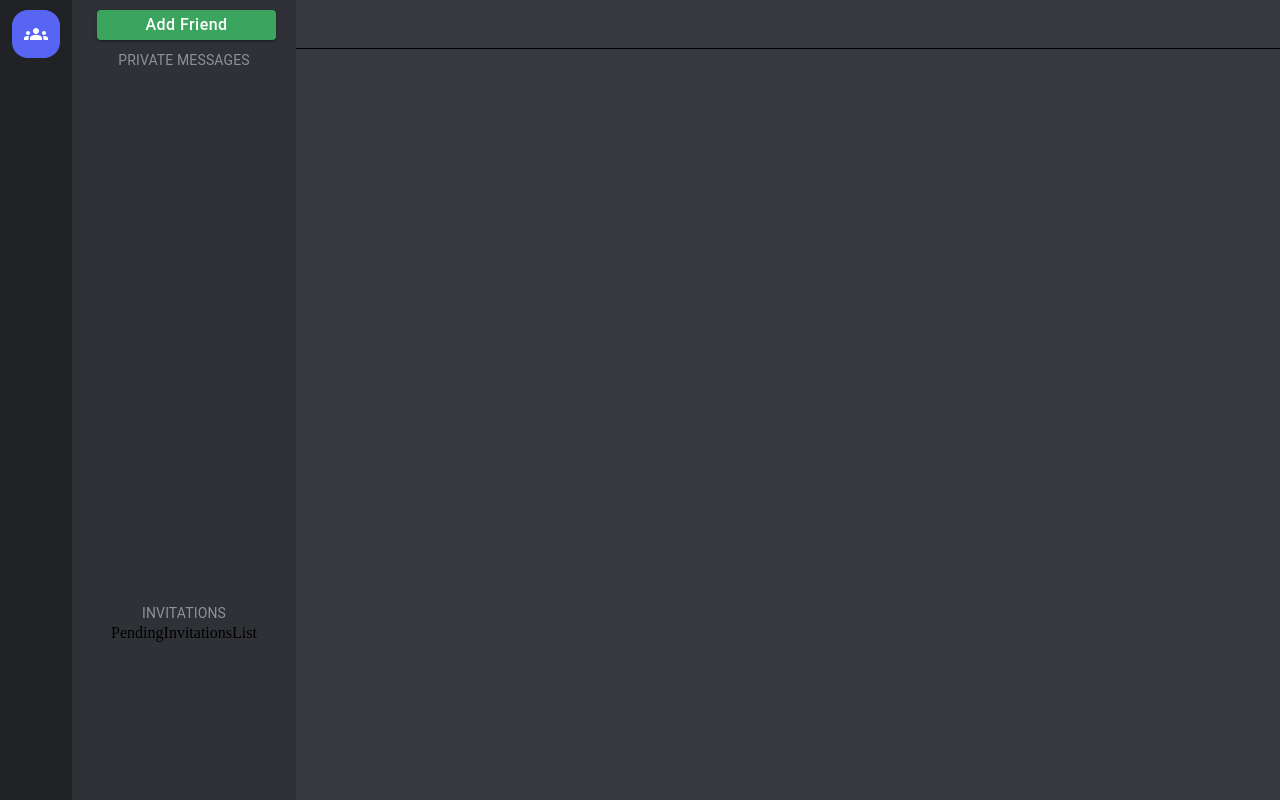
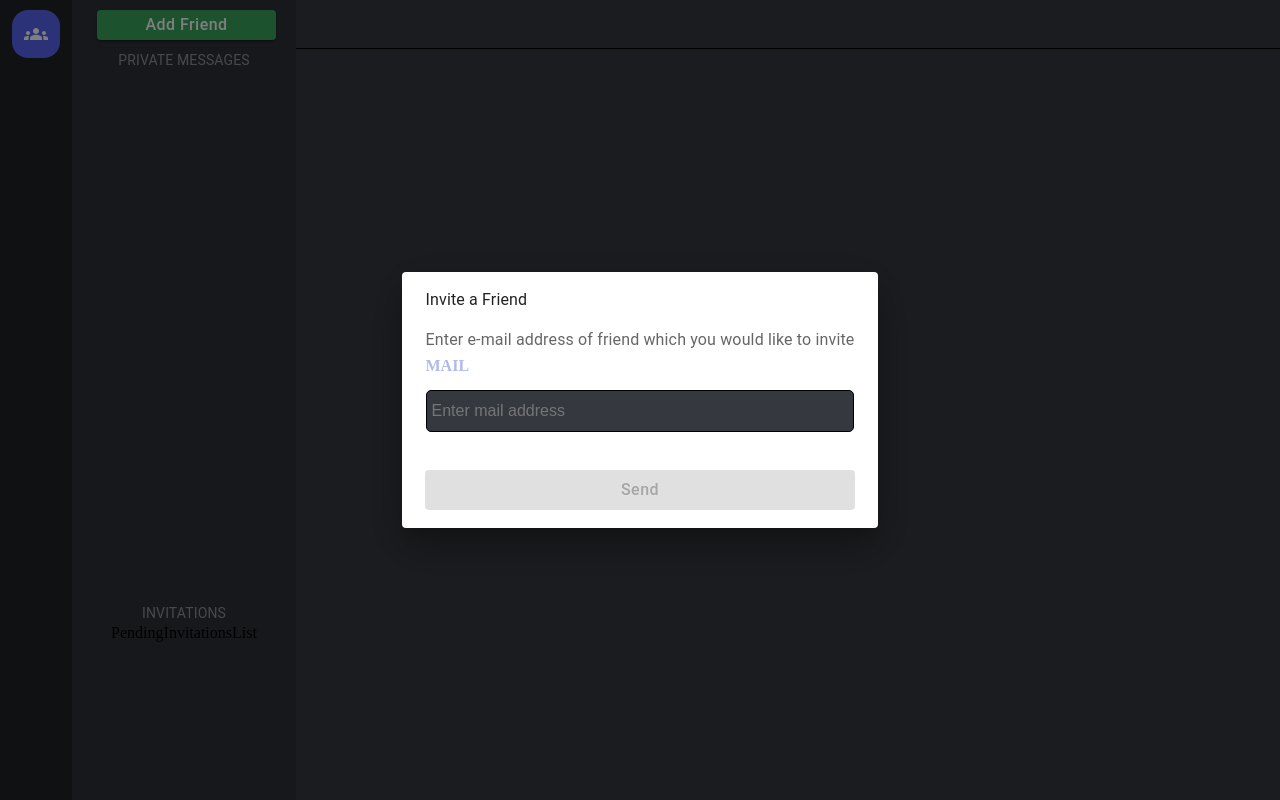
Before and after one commit to kimchulyeon/discord-clone, a React (Create React App) app in the folder discord-clone-frontend/: page /dashboard in a window 1280 px wide. Both pictures are taken after a click on the button "Add Friend". Built offline with nearby package versions, Linux system fonts and the light colour scheme.

Commit message:
feat: add Friend button

```diff
--- a/discord-clone-frontend/src/assets/js/validators.js
+++ b/discord-clone-frontend/src/assets/js/validators.js
@@ -4,7 +4,7 @@ const validatePassword = (password) => {
 };
 
 // 이메일 VALID
-const validateMail = (mail) => {
+export const validateMail = (mail) => {
   const emailPattern = /^[a-zA-Z0-9._-]+@[a-zA-Z0-9.-]+\.[a-zA-Z]{2,4}$/;
   return emailPattern.test(mail);
 };
@@ -32,5 +32,5 @@ export const validateRegisterForm = ({ mail, username, password }) => {
 
 export const logout = () => {
   localStorage.clear();
-  window.location.pathname = '/login';
+  window.location.pathname = "/login";
 };
--- a/discord-clone-frontend/src/components/dashboard/AddFriendDialog.jsx
+++ b/discord-clone-frontend/src/components/dashboard/AddFriendDialog.jsx
@@ -1,17 +1,20 @@
-import Dialog from '@mui/material/Dialog';
-import DialogActions from '@mui/material/DialogActions';
-import DialogContent from '@mui/material/DialogContent';
-import DialogContentText from '@mui/material/DialogContentText';
-import { DialogTitle, Typography } from '@mui/material';
-import LabelInput from '../../layouts/LabelInput';
+import React, { useState, useEffect } from "react";
+import {
+  DialogTitle,
+  Typography,
+  Dialog,
+  DialogContent,
+  DialogContentText,
+  DialogActions,
+} from "@mui/material";
+import LabelInput from "../../layouts/LabelInput";
 
-import React, { useState } from 'react';
-import { useEffect } from 'react';
-import { validateMail } from '../../assets/js/validators';
+import { validateMail } from "../../assets/js/validators";
+import CustomPrimaryBtn from "../../layouts/CustomPrimaryBtn";
 
 function AddFriendDialog({ isDialogOpen, closeDialogHandler, sendFriendInvitation = () => {} }) {
-  const [mail, setMail] = useState('');
-  const [isFormValid, setIsFormValid] = useState('');
+  const [mail, setMail] = useState("");
+  const [isFormValid, setIsFormValid] = useState("");
 
   const handleSendInvitation = () => {
     //send friend request to server
@@ -19,7 +22,7 @@ function AddFriendDialog({ isDialogOpen, closeDialogHandler, sendFriendInvitatio
 
   const handleCloseDialog = () => {
     closeDialogHandler();
-    setMail('');
+    setMail("");
   };
 
   useEffect(() => {
@@ -44,6 +47,18 @@ function AddFriendDialog({ isDialogOpen, closeDialogHandler, sendFriendInvitatio
             placeholder="Enter mail address"
           />
         </DialogContent>
+        <DialogActions>
+          <CustomPrimaryBtn
+            onClick={handleSendInvitation}
+            disabled={!isFormValid}
+            label="Send"
+            additionalStyles={{
+              marginLeft: "15px",
+              marginRight: "15px",
+              marginBottom: "10px",
+            }}
+          />
+        </DialogActions>
       </Dialog>
     </div>
   );
--- a/discord-clone-frontend/src/components/dashboard/AddFriendbutton.jsx
+++ b/discord-clone-frontend/src/components/dashboard/AddFriendbutton.jsx
@@ -1,17 +1,26 @@
-import React from 'react';
-import CustomPrimaryBtn from '../../layouts/CustomPrimaryBtn';
+import React, { useState } from "react";
+import CustomPrimaryBtn from "../../layouts/CustomPrimaryBtn";
+import AddFriendDialog from "./AddFriendDialog";
 
 const additionalStyles = {
-  marginTop: '10px',
-  marginLeft: '5px',
-  width: '80%',
-  height: '30px',
-  background: '#3ba55d',
+  marginTop: "10px",
+  marginLeft: "5px",
+  width: "80%",
+  height: "30px",
+  background: "#3ba55d",
 };
 
-const handleOpenAddFriendDialog = () => {};
+function AddFriendbutton() {
+  const [isDialogOpen, setIsDialogOpen] = useState(false);
 
-function AddFriendbutton() {
+  const handleOpenAddFriendDialog = () => {
+    setIsDialogOpen(true);
+  };
+
+  const handleCloseAddFriendDialog = () => {
+    setIsDialogOpen(false);
+  };
+
   return (
     <>
       <CustomPrimaryBtn
@@ -19,6 +28,10 @@ function AddFriendbutton() {
         label="Add Friend"
         onClick={handleOpenAddFriendDialog}
       />
+      <AddFriendDialog
+        isDialogOpen={isDialogOpen}
+        closeDialogHandler={handleCloseAddFriendDialog}
+      />
     </>
   );
 }
--- /dev/null
+++ b/discord-clone-frontend/src/components/dashboard/FriendListItem.jsx
@@ -0,0 +1,22 @@
+import React from "react";
+import { Button } from "@mui/material";
+
+function FriendListItem({ id, username, isOnline }) {
+  return (
+    <Button
+      style={{
+        width: "100%",
+        height: "42px",
+        marginTop: "10px",
+        display: "flex",
+        alignItems: "center",
+        justifyContent: "flex-start",
+        textTransform: "none",
+        color: "black",
+        position: "relative",
+      }}
+    ></Button>
+  );
+}
+
+export default FriendListItem;
--- a/discord-clone-frontend/src/components/dashboard/FriendsList.jsx
+++ b/discord-clone-frontend/src/components/dashboard/FriendsList.jsx
@@ -1,13 +1,40 @@
-import React from 'react';
-import styled from '@emotion/styled';
+import React from "react";
+import styled from "@emotion/styled";
+import FriendListItem from "./FriendListItem";
 
 const MainContainer = styled.div`
   flex-grow: 1;
   width: 100%;
 `;
 
+const DUMMY_FRIENDS = [
+  {
+    id: 1,
+    username: "Mark",
+    idOnline: true,
+  },
+  {
+    id: 2,
+    username: "Anna",
+    idOnline: false,
+  },
+  {
+    id: 3,
+    username: "John",
+    idOnline: false,
+  },
+];
+
 function FriendsList() {
-  return <MainContainer></MainContainer>;
+  return (
+    <MainContainer>
+      {DUMMY_FRIENDS.map((friend) => {
+        return (
+          <FriendListItem key={friend.id} username={friend.username} isOnline={friend.isOnline} />
+        );
+      })}
+    </MainContainer>
+  );
 }
 
 export default FriendsList;
--- a/discord-clone-frontend/src/components/dashboard/MainPageButton.jsx
+++ b/discord-clone-frontend/src/components/dashboard/MainPageButton.jsx
@@ -1,23 +1,23 @@
-import React from 'react';
-import Button from '@mui/material/Button';
-import GroupIcon from '@mui/icons-material/Groups';
+import React from "react";
+import Button from "@mui/material/Button";
+import GroupsIcon from "@mui/icons-material/Groups";
 
 function MainPageButton() {
   return (
     <Button
       style={{
-        width: '48px',
-        height: '48px',
-        borderRadius: '16px',
+        width: "48px",
+        height: "48px",
+        borderRadius: "16px",
         margin: 0,
         padding: 0,
         minWidth: 0,
-        marginTop: '10px',
-        color: 'white',
-        backgroundColor: '#5865f2',
+        marginTop: "10px",
+        color: "white",
+        backgroundColor: "#5865f2",
       }}
     >
-      <GroupIcon />
+      <GroupsIcon />
     </Button>
   );
 }
```
Also changed, not shown: discord-clone-frontend/src/pages/login/LoginPage.jsx (+11 -11 lines).
